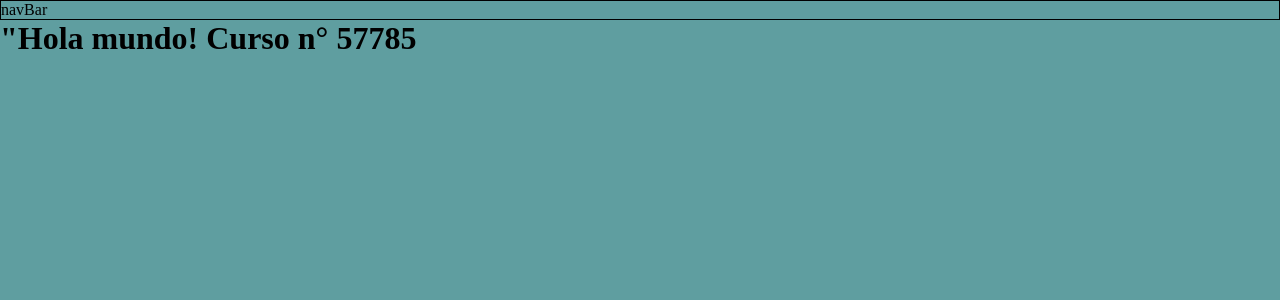
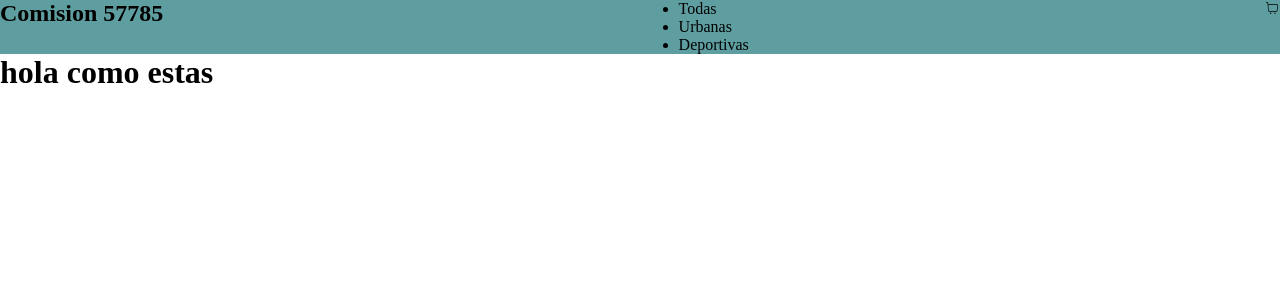
Before and after one commit to joelcastagnani/PreEntrega1-Castagnani, a React (Vite) app: page / in a window 1280 px wide. Shown: the top 300 px of the page. Built offline with nearby package versions, Linux system fonts and the light colour scheme.

Commit message:
acomodo navbar

```diff
--- a/package.json
+++ b/package.json
@@ -11,7 +11,8 @@
   },
   "dependencies": {
     "react": "^18.2.0",
-    "react-dom": "^18.2.0"
+    "react-dom": "^18.2.0",
+    "react-icons": "^5.2.1"
   },
   "devDependencies": {
     "@types/react": "^18.2.66",
--- a/src/App.jsx
+++ b/src/App.jsx
@@ -1,12 +1,12 @@
-import { NavBar } from "./components/NavBar/NavBar.jsx";
+import NavBar  from "./components/NavBar/NavBar";
+import ItemListContainer from "./pages/itemListContainer/ItemListContainer";
+
 function App() {
-  let curso = 57785;
-
   return (
-    <>
+    <div>
       <NavBar />
-      <h1>"Hola mundo! Curso n° {curso}</h1>
-    </>
+      <ItemListContainer greeting={"hola como estas"} />
+    </div>
   );
 }
 
--- a/src/components/NavBar/NavBar.css
+++ b/src/components/NavBar/NavBar.css
@@ -1,6 +1,6 @@
-body{
+.navBarContainer{
     background-color: cadetblue;
+    display: flex;
+    width: 100%;
+    justify-content: space-between;
 }
-nav{
-    border:1px solid black;
-}
--- a/src/components/NavBar/NavBar.jsx
+++ b/src/components/NavBar/NavBar.jsx
@@ -1,9 +1,20 @@
-import "./NavBar.css";
+import CartWidget from "../cartWidget/CartWidget";
+import "./navbar.css";
 
-export const NavBar = () => {
-    return (
-        <>
-            <nav>navBar</nav>
-        </>
-    )
+const NavBar = () => {
+  return (
+    <div className="navBarContainer">
+        <h2>Comision 57785</h2>
+
+        <ul >
+            <li>Todas</li>
+            <li>Urbanas</li>
+            <li>Deportivas</li>
+        </ul>
+
+        <CartWidget />
+    </div>
+  )
 }
+
+export default NavBar;
--- /dev/null
+++ b/src/components/cartWidget/CartWidget.jsx
@@ -0,0 +1,11 @@
+import { CiShoppingCart } from "react-icons/ci";
+
+const CartWidget = () => {
+  return (
+    <div>
+        <CiShoppingCart />
+    </div>
+  );
+};
+
+export default CartWidget;
--- /dev/null
+++ b/src/pages/itemListContainer/ItemListContainer.jsx
@@ -0,0 +1,9 @@
+const ItemListContainer = ({ greeting }) => {
+    return (
+        <div>
+            <h1>{greeting}</h1>
+        </div>
+    );
+};
+
+export default ItemListContainer;
```
Also changed, not shown: 1 other file (tests, documents, lock files or other folders).
